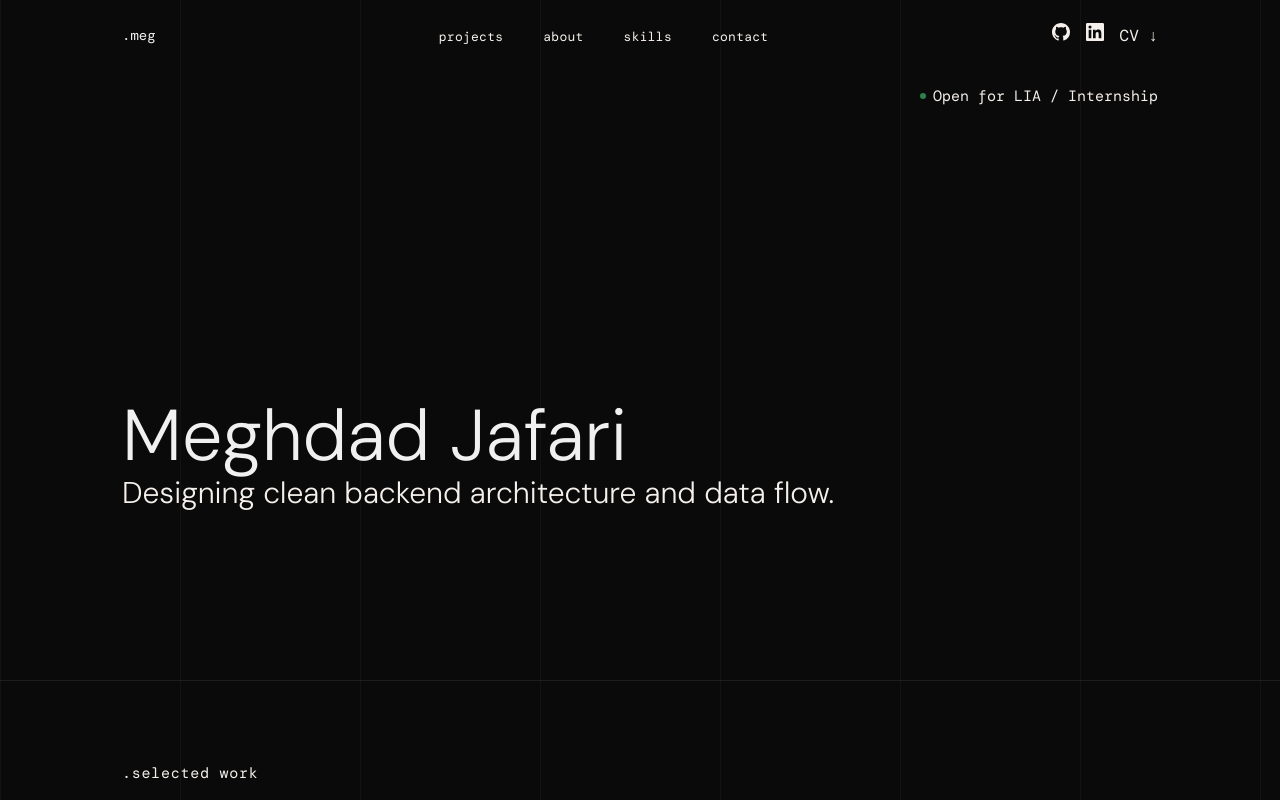
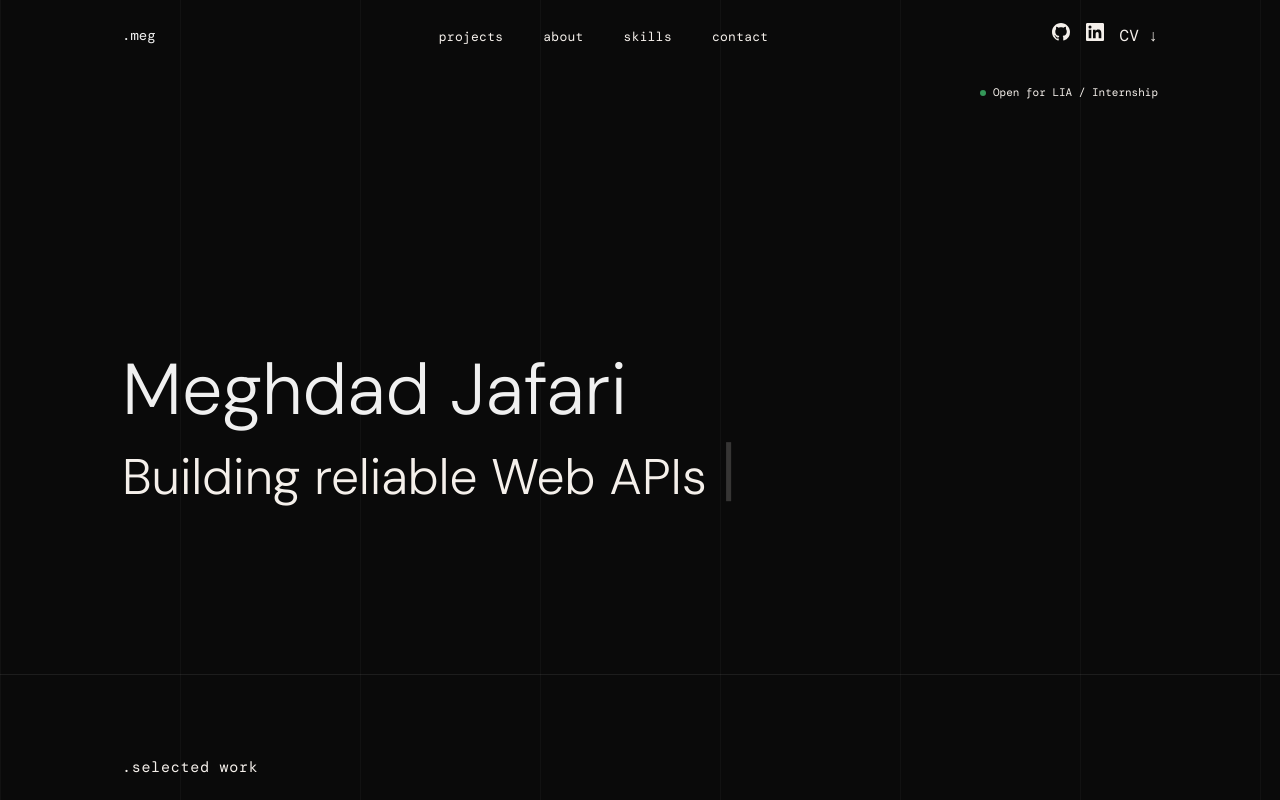
Before and after one commit to Megjafari/megsportfolio, a React (Create React App) app: page / in a window 1280 px wide. Shown: the top 800 px of the page. Built offline with nearby package versions, Linux system fonts and the light colour scheme; a web font is replaced by a local one.

Commit message:
feat: add a new animation for roles

```diff
--- a/package.json
+++ b/package.json
@@ -3,6 +3,7 @@
   "version": "1.0.0",
   "private": true,
   "dependencies": {
+    "gsap": "^3.14.2",
     "motion": "^12.34.3",
     "react": "^18.2.0",
     "react-dom": "^18.2.0",
--- /dev/null
+++ b/src/components/TextType.jsx
@@ -0,0 +1,144 @@
+'use client';
+
+import { useEffect, useRef, useState, createElement, useMemo, useCallback } from 'react';
+import { gsap } from 'gsap';
+
+const TextType = ({
+  text,
+  as: Component = 'div',
+  typingSpeed = 70,
+  initialDelay = 0,
+  pauseDuration = 2000,
+  deletingSpeed = 40,
+  loop = true,
+  className = '',
+  showCursor = true,
+  hideCursorWhileTyping = false,
+  cursorCharacter = '|',
+  cursorClassName = '',
+  cursorBlinkDuration = 0.5,
+  textColors = [],
+  variableSpeed,
+  onSentenceComplete,
+  startOnVisible = false,
+  reverseMode = false,
+  ...props
+}) => {
+  const [displayedText, setDisplayedText] = useState('');
+  const [currentCharIndex, setCurrentCharIndex] = useState(0);
+  const [isDeleting, setIsDeleting] = useState(false);
+  const [currentTextIndex, setCurrentTextIndex] = useState(0);
+  const [isVisible, setIsVisible] = useState(!startOnVisible);
+  const cursorRef = useRef(null);
+  const containerRef = useRef(null);
+
+  const textArray = useMemo(() => (Array.isArray(text) ? text : [text]), [text]);
+
+  const getRandomSpeed = useCallback(() => {
+    if (!variableSpeed) return typingSpeed;
+    const { min, max } = variableSpeed;
+    return Math.random() * (max - min) + min;
+  }, [variableSpeed, typingSpeed]);
+
+  const getCurrentTextColor = () => {
+    if (textColors.length === 0) return 'inherit';
+    return textColors[currentTextIndex % textColors.length];
+  };
+
+  useEffect(() => {
+    if (!startOnVisible || !containerRef.current) return;
+    const observer = new IntersectionObserver(
+      entries => entries.forEach(entry => {
+        if (entry.isIntersecting) setIsVisible(true);
+      }),
+      { threshold: 0.1 }
+    );
+    observer.observe(containerRef.current);
+    return () => observer.disconnect();
+  }, [startOnVisible]);
+
+  useEffect(() => {
+    if (showCursor && cursorRef.current) {
+      gsap.set(cursorRef.current, { opacity: 1 });
+      gsap.to(cursorRef.current, {
+        opacity: 0,
+        duration: cursorBlinkDuration,
+        repeat: -1,
+        yoyo: true,
+        ease: 'power2.inOut'
+      });
+    }
+  }, [showCursor, cursorBlinkDuration]);
+
+  useEffect(() => {
+    if (!isVisible) return;
+    let timeout;
+    const currentText = textArray[currentTextIndex];
+    const processedText = reverseMode ? currentText.split('').reverse().join('') : currentText;
+
+    const executeTypingAnimation = () => {
+      if (isDeleting) {
+        if (displayedText === '') {
+          setIsDeleting(false);
+          if (currentTextIndex === textArray.length - 1 && !loop) return;
+          if (onSentenceComplete) onSentenceComplete(textArray[currentTextIndex], currentTextIndex);
+          setCurrentTextIndex(prev => (prev + 1) % textArray.length);
+          setCurrentCharIndex(0);
+          timeout = setTimeout(() => {}, pauseDuration);
+        } else {
+          timeout = setTimeout(() => {
+            setDisplayedText(prev => prev.slice(0, -1));
+          }, deletingSpeed);
+        }
+      } else {
+        if (currentCharIndex < processedText.length) {
+          timeout = setTimeout(() => {
+            setDisplayedText(prev => prev + processedText[currentCharIndex]);
+            setCurrentCharIndex(prev => prev + 1);
+          }, variableSpeed ? getRandomSpeed() : typingSpeed);
+        } else if (textArray.length >= 1) {
+          if (!loop && currentTextIndex === textArray.length - 1) return;
+          timeout = setTimeout(() => setIsDeleting(true), pauseDuration);
+        }
+      }
+    };
+
+    if (currentCharIndex === 0 && !isDeleting && displayedText === '') {
+      timeout = setTimeout(executeTypingAnimation, initialDelay);
+    } else {
+      executeTypingAnimation();
+    }
+
+    return () => clearTimeout(timeout);
+  }, [
+    currentCharIndex, displayedText, isDeleting, typingSpeed, deletingSpeed,
+    pauseDuration, textArray, currentTextIndex, loop, initialDelay,
+    isVisible, reverseMode, variableSpeed, onSentenceComplete
+  ]);
+
+  const shouldHideCursor =
+    hideCursorWhileTyping && (currentCharIndex < textArray[currentTextIndex].length || isDeleting);
+
+return createElement(
+  Component,
+  { ref: containerRef, className, ...props },
+<span style={{
+  color: getCurrentTextColor() || 'inherit',
+  fontSize: 'clamp(24px, 6vw, 50px)',
+  fontWeight: 300,
+  lineHeight: 1.1,
+}}>
+  {displayedText}
+</span>,
+    showCursor && (
+      <span
+        ref={cursorRef}
+        className={`inline-block ml-0.5 ${cursorClassName} ${shouldHideCursor ? 'opacity-0' : ''}`}
+      >
+        {cursorCharacter}
+      </span>
+    )
+  );
+};
+
+export default TextType;
--- a/src/pages/Home.jsx
+++ b/src/pages/Home.jsx
@@ -1,23 +1,9 @@
-import { useState, useEffect } from "react";
 import { Link } from "react-router-dom";
 import { siteData } from "../data";
 import ProjectItem from "../components/ProjectItem";
+import TextType from "../components/TextType";
 
 export default function Home() {
-  const [roleIndex, setRoleIndex] = useState(0);
-  const [visible, setVisible] = useState(true);
-
-  useEffect(() => {
-    const interval = setInterval(() => {
-      setVisible(false);
-      setTimeout(() => {
-        setRoleIndex((i) => (i + 1) % siteData.roles.length);
-        setVisible(true);
-      }, 300);
-    }, 3500);
-    return () => clearInterval(interval);
-  }, []);
-
   return (
     <main className="page-enter">
 
@@ -51,21 +37,20 @@
           <h1 className="hero-headline">
             Meghdad Jafari
           </h1>
-  <p
+          <TextType
+            text={siteData.roles}
+            typingSpeed={80}
+            deletingSpeed={45}
+            pauseDuration={2000}
+            loop={true}
               style={{
-      position: "absolute",
-      opacity: visible ? 1 : 0,
-      transition: "opacity 0.3s ease",
-      fontSize: "72px",
+    fontSize: "clamp(36px, 6vw, 72px)",
     fontWeight: 300,
     color: "var(--text-secondary)",
     lineHeight: 1.1,
-
-      margin: 0
+    display: "block",
   }}
-  >
-    {siteData.roles[roleIndex]}
-  </p>
+          />
         </div>
       </section>
 
@@ -90,11 +75,9 @@
                 about me <span>→</span>
               </Link>
             </div>
-
           </div>
         </div>
       </section>
-
 
       {/* CTA */}
       <section className="cta-section">
@@ -111,6 +94,7 @@
           </a>
         </div>
       </section>
+
     </main>
   );
 }
--- a/src/styles.css
+++ b/src/styles.css
@@ -781,7 +781,7 @@
 
 .cta-headline { font-size: 15px !important; }
 .cta-button { font-size: 10px !important; }
-p, li, span, .about-text, .about-page-bio,
+p, li, .about-text, .about-page-bio,
 .about-detail-block li, .note-date, .project-tag,
 .social-link, .contact-sub { font-size: 15px !important; }
 
@@ -882,3 +882,12 @@
     font-size: 10px !important;
   }
 }
+.hero-role,
+.hero-role span {
+  font-size: clamp(36px, 6vw, 72px);
+  font-weight: 300;
+  color: var(--text-secondary);
+  line-height: 1.1;
+  margin: 0;
+  display: block;
+}
```
Also changed, not shown: 1 other file (tests, documents, lock files or other folders). Lines whose indentation alone changed are shown as unchanged.
